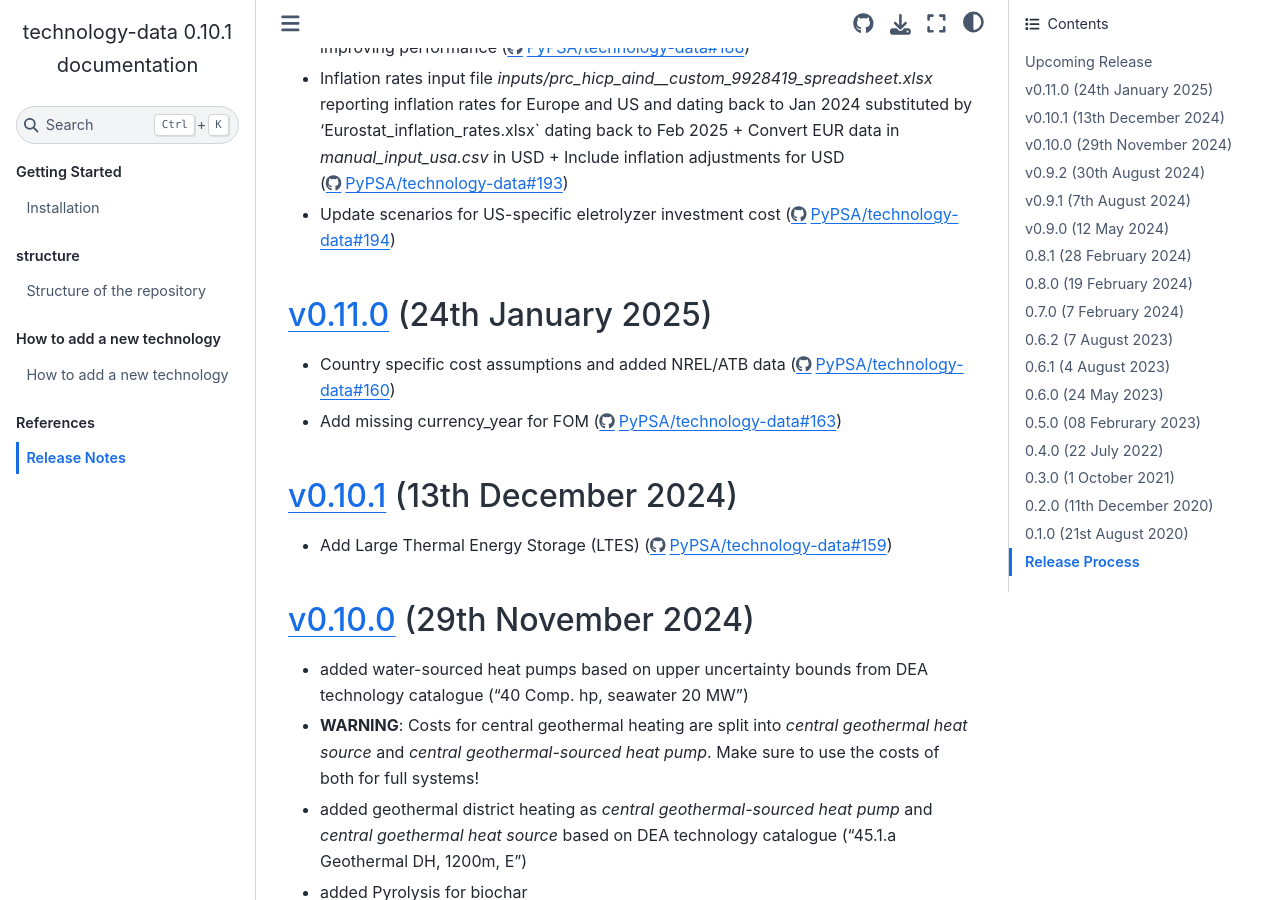
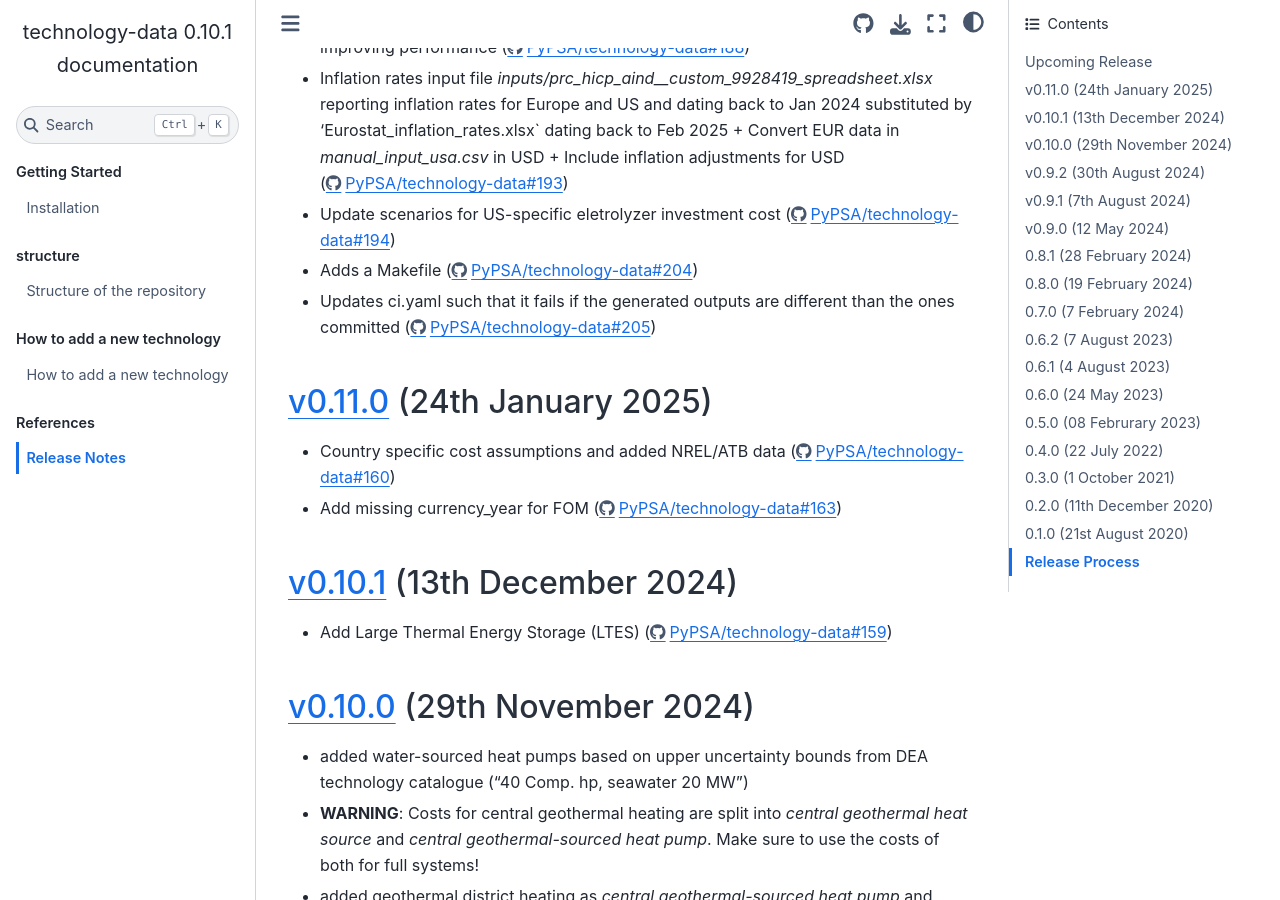
Before and after one commit to PyPSA/technology-data, a Sphinx documentation site: the page built from docs/release_notes.rst, in a window 1280 px wide and 900 px high, scrolled down 818 px. Built offline with Sphinx 7.4.7 and the Sphinx Book theme 1.1.4, drawn with Linux system fonts in a browser that asks for light colours.

Commit message:
doc: add release notes and new version of the files

```diff
--- a/docs/release_notes.rst
+++ b/docs/release_notes.rst
@@ -43,6 +43,10 @@
 * Inflation rates input file `inputs/prc_hicp_aind__custom_9928419_spreadsheet.xlsx` reporting inflation rates for Europe and US and dating back to Jan 2024 substituted by 'Eurostat_inflation_rates.xlsx` dating back to Feb 2025 + Convert EUR data in `manual_input_usa.csv` in USD + Include inflation adjustments for USD (https://github.com/PyPSA/technology-data/pull/193)
 
 * Update scenarios for US-specific eletrolyzer investment cost (https://github.com/PyPSA/technology-data/pull/194)
+
+* Adds a Makefile (https://github.com/PyPSA/technology-data/pull/204)
+
+* Updates ci.yaml such that it fails if the generated outputs are different than the ones committed (https://github.com/PyPSA/technology-data/pull/205)
 
 `v0.11.0 <https://github.com/PyPSA/technology-data/releases/tag/v0.11.0>`__ (24th January 2025)
 =======================================================================================
```
Also changed, not shown: 7 other files.
